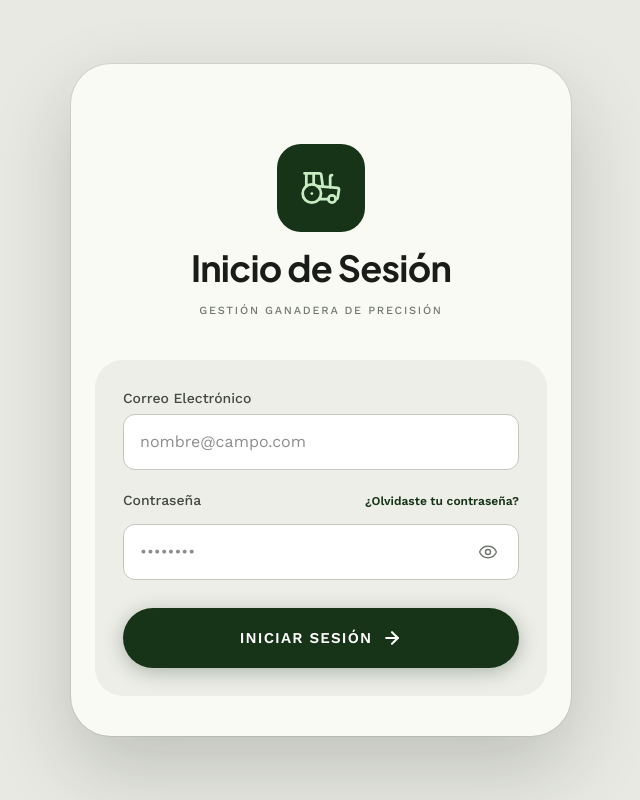
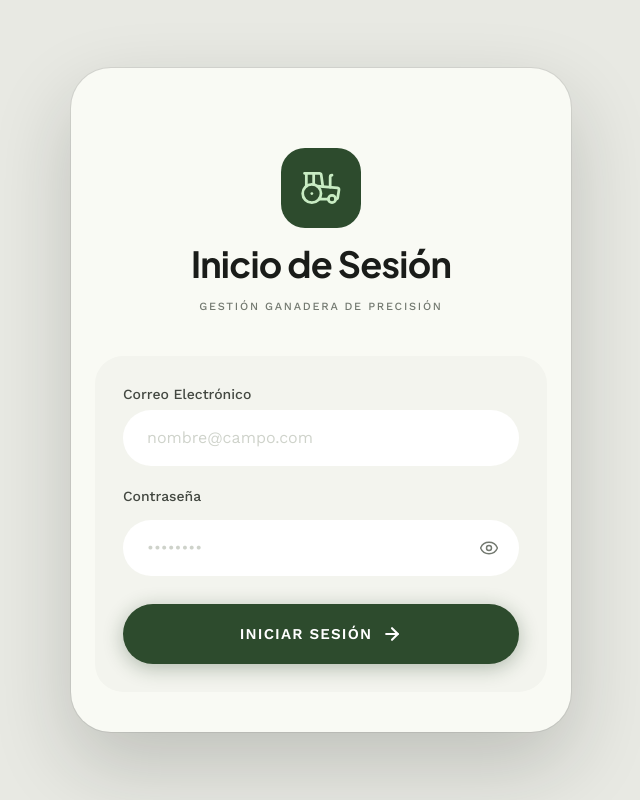
Before and after one commit to JorgeM11/APP-GANADERA, a Next.js app: page /login in a window 1280 px wide. Shown: the whole page, without its empty margins (319-959 px from the left). Built offline with nearby package versions, Linux system fonts and the light colour scheme; no server answers.

Commit message:
login funcional, ajustes en esa pantalla

```diff
--- a/app/(auth)/login/page.jsx
+++ b/app/(auth)/login/page.jsx
@@ -1,12 +1,14 @@
 "use client";
 
 import { useState } from "react";
+import { useRouter } from "next/navigation";
 import { useForm } from "react-hook-form";
 import { zodResolver } from "@hookform/resolvers/zod";
 import { z } from "zod";
 import { Tractor, ArrowRight } from "lucide-react";
 import InputField from "../../components/ui/InputField";
 import PrimaryButton from "../../components/ui/PrimaryButton";
+import { supabase } from "@/lib/supabaseClient";
 
 const loginSchema = z.object({
   email: z
@@ -20,6 +22,7 @@ const loginSchema = z.object({
 });
 
 export default function LoginPage() {
+  const router = useRouter();
   const [isLoading, setIsLoading] = useState(false);
   const [serverError, setServerError] = useState(null);
 
@@ -36,10 +39,25 @@ export default function LoginPage() {
     setIsLoading(true);
     setServerError(null);
     try {
-      console.log("[Terra Form] Login payload:", data);
-      await new Promise((r) => setTimeout(r, 1200));
-    } catch {
-      setServerError("Correo o contraseña incorrectos. Intenta de nuevo.");
+      const { data: authData, error } = await supabase.auth.signInWithPassword({
+        email: data.email,
+        password: data.password,
+      });
+
+      if (error) throw error;
+
+      if (authData.session) {
+        // El Refresh Token ya quedó guardado en localStorage automáticamente.
+        // El ganadero no necesitará volver a loguearse, incluso offline.
+        router.push("/inventario");
+      }
+    } catch (error) {
+      const msg = error?.message || "";
+      if (msg === "Failed to fetch") {
+        setServerError("Necesitas conexión a internet para iniciar sesión por primera vez.");
+      } else {
+        setServerError("Correo o contraseña incorrectos. Intenta de nuevo.");
+      }
     } finally {
       setIsLoading(false);
     }
@@ -54,7 +72,7 @@ export default function LoginPage() {
           {/* ─── BRANDING ─── */}
           <div className="flex flex-col items-center gap-[14px] mb-10">
             {/* Squircle con ícono tractor */}
-            <div className="w-[88px] h-[88px] rounded-3xl bg-primary flex items-center justify-center">
+            <div className="w-[80px] h-[80px] rounded-3xl bg-primary-container flex items-center justify-center">
               <Tractor size={44} strokeWidth={1.5} className="text-primary-fixed" />
             </div>
 
@@ -70,7 +88,7 @@ export default function LoginPage() {
           </div>
 
           {/* ─── CARD DEL FORMULARIO ─── */}
-          <div className="w-full bg-surface-container rounded-[28px] p-7">
+          <div className="w-full bg-surface-container-low rounded-[28px] p-7">
             <form onSubmit={handleSubmit(onSubmit)} noValidate className="flex flex-col">
 
               {/* Campo: Correo Electrónico */}
@@ -94,12 +112,7 @@ export default function LoginPage() {
                 >
                   Contraseña
                 </label>
-                <a
-                  href="/recuperar-contrasena"
-                  className="font-sans text-xs font-bold text-primary no-underline transition-opacity hover:opacity-80"
-                >
-                  ¿Olvidaste tu contraseña?
-                </a>
+
               </div>
 
               {/* Campo: Contraseña */}
--- a/app/components/ui/InputField.jsx
+++ b/app/components/ui/InputField.jsx
@@ -46,10 +46,7 @@ export default function InputField({
 
       {/* Input wrapper */}
       <div
-        className={`relative flex items-center transition-all duration-200 bg-surface-container-lowest rounded-xl min-h-[56px] border-[1.5px] outline-none ${error
-          ? "border-error border-2"
-          : "border-outline-variant focus-within:border-primary-container focus-within:border-2"
-          }`}
+        className={`relative flex items-center transition-all duration-200 bg-surface-container-lowest rounded-full min-h-[56px] outline-none ${error ? "ring-2 ring-error" : ""}`}
       >
         {/* Left icon */}
         {Icon && (
@@ -68,8 +65,8 @@ export default function InputField({
             error ? `${id}-error` : hint ? `${id}-hint` : undefined
           }
           {...registration}
-          className={`w-full bg-transparent outline-none text-on-surface font-sans text-base py-3.5 ${Icon ? "pl-12" : "pl-4"
-            } ${isPassword ? "pr-12" : "pr-4"}`}
+          className={`w-full bg-transparent outline-none text-on-surface font-sans text-base py-3.5 placeholder:text-outline-variant placeholder:font-normal placeholder:opacity-80 ${Icon ? "pl-12" : "pl-6"
+            } ${isPassword ? "pr-12" : "pr-6"}`}
         />
 
         {/* Toggle visibilidad de contraseña */}
--- a/app/components/ui/PrimaryButton.jsx
+++ b/app/components/ui/PrimaryButton.jsx
@@ -32,7 +32,7 @@ export default function PrimaryButton({
   if (isDisabled) {
     variantClasses = "bg-surface-container-high text-on-surface-variant cursor-not-allowed shadow-none opacity-100";
   } else if (variant === "primary") {
-    variantClasses = "bg-primary text-on-primary shadow-[0_4px_20px_rgba(23,52,24,0.3)] hover:bg-[#1e4520] hover:shadow-[0_6px_24px_rgba(23,52,24,0.38)] active:scale-[0.98] cursor-pointer";
+    variantClasses = "bg-primary-container text-on-primary shadow-[0_4px_20px_rgba(23,52,24,0.3)] hover:bg-[#1e4520] hover:shadow-[0_6px_24px_rgba(23,52,24,0.38)] active:scale-[0.98] cursor-pointer";
   } else {
     variantClasses = "bg-secondary-container text-on-secondary-container active:scale-[0.98] cursor-pointer";
   }
--- /dev/null
+++ b/lib/supabaseClient.js
@@ -0,0 +1,27 @@
+import { createClient } from '@supabase/supabase-js';
+
+const supabaseUrl = process.env.NEXT_PUBLIC_SUPABASE_URL;
+const supabaseAnonKey = process.env.NEXT_PUBLIC_SUPABASE_ANON_KEY;
+
+if (!supabaseUrl || !supabaseAnonKey) {
+  throw new Error(
+    '[Terra Form] Faltan las variables de entorno de Supabase. ' +
+    'Asegúrate de que NEXT_PUBLIC_SUPABASE_URL y NEXT_PUBLIC_SUPABASE_ANON_KEY estén en tu .env.local'
+  );
+}
+
+/**
+ * Cliente Supabase singleton — configurado para PWA Offline-First
+ *
+ * persistSession: true      → Guarda el Refresh Token en localStorage
+ *                              para que el ganadero no vuelva a loguearse nunca
+ * autoRefreshToken: true     → Renueva silenciosamente el JWT cuando hay internet
+ * detectSessionInUrl: false  → No necesario para login con email/password
+ */
+export const supabase = createClient(supabaseUrl, supabaseAnonKey, {
+  auth: {
+    persistSession: true,
+    autoRefreshToken: true,
+    detectSessionInUrl: false,
+  },
+});
```
